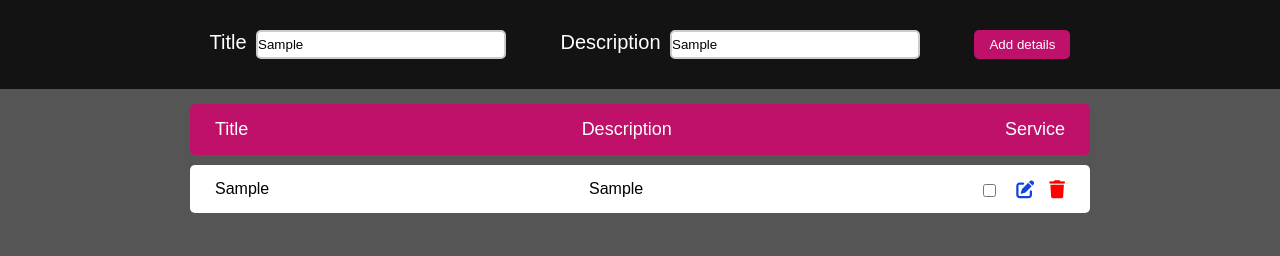
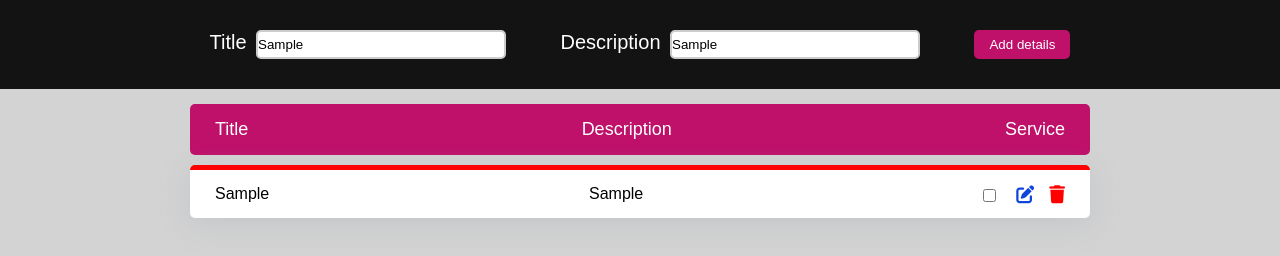
Before and after one commit to rakeshcooper/crud-javascript, a website built with webpack: page public/index.html in a window 1280 px wide. Both pictures are taken after typing "Sample", "Sample" into the empty fields and a click on the button "Add details". Built offline with nearby package versions, Linux system fonts and the light colour scheme.

Commit message:
implemented status

```diff
--- a/public/index.html
+++ b/public/index.html
@@ -16,7 +16,7 @@
         .container{
             position: relative;
             height: 100vh;
-            background-color: #555;
+            background-color: lightgray;
         }
         .update-form{
             position: absolute;
@@ -169,6 +169,18 @@
             margin: 10px 25px 10px 25px;
             position: relative;
             border-radius: 5px;
+            border-top: 5px solid red;
+            box-shadow: 0 5px 30px 0 rgba(147, 161, 176, .25);
+            transition: all .5s ease;
+        }
+
+        .nodeList:hover{
+            box-shadow: 0 0px 15px 0 rgb(6, 3, 5);
+            transition: all .5s ease;
+        }
+
+        .green-status{
+            border-top: 5px solid rgb(13, 190, 13);
         }
 
         .c-btns{
--- a/src/index.js
+++ b/src/index.js
@@ -56,6 +56,7 @@ function render(formSubmittedData){
   done(nodeListdone, nodeList, newData);
   deleteList(nodeListdel, formSubmittedData, nodeList, pList);
   console.log(formSubmittedData);
+  statusCall(nodeList)
   localStorage.setItem("Data",JSON.stringify(formSubmittedData))
 }
 
@@ -87,6 +88,7 @@ function done(nodeListdone, nodeList, newData) {
         listDone.parentElement.style.textDecoration = "line-through"
         des[index].style.textDecoration = "line-through"
         tit[index].style.textDecoration = "line-through"
+        nodeList[index].classList.add("green-status")
           console.log(formSubmittedData);
         localStorage.setItem("Data",JSON.stringify(formSubmittedData))
       } else {
@@ -94,6 +96,7 @@ function done(nodeListdone, nodeList, newData) {
         listDone.parentElement.style.textDecoration = ""
         tit[index].style.textDecoration = ""
         des[index].style.textDecoration = ""
+        nodeList[index].classList.remove("green-status")
         console.log(formSubmittedData);
         localStorage.setItem("Data",JSON.stringify(formSubmittedData))
       }
@@ -172,3 +175,13 @@ uform.addEventListener("submit", updateSubmit);
 //   console.log("5");
 
 // })
+
+
+function statusCall(nodeList){
+  formSubmittedData.forEach((data,index) => {
+      if(data.isDone == true){
+         nodeList[index].classList.add("green-status")
+     }
+      console.log(data.isDone);
+  })
+}
```
